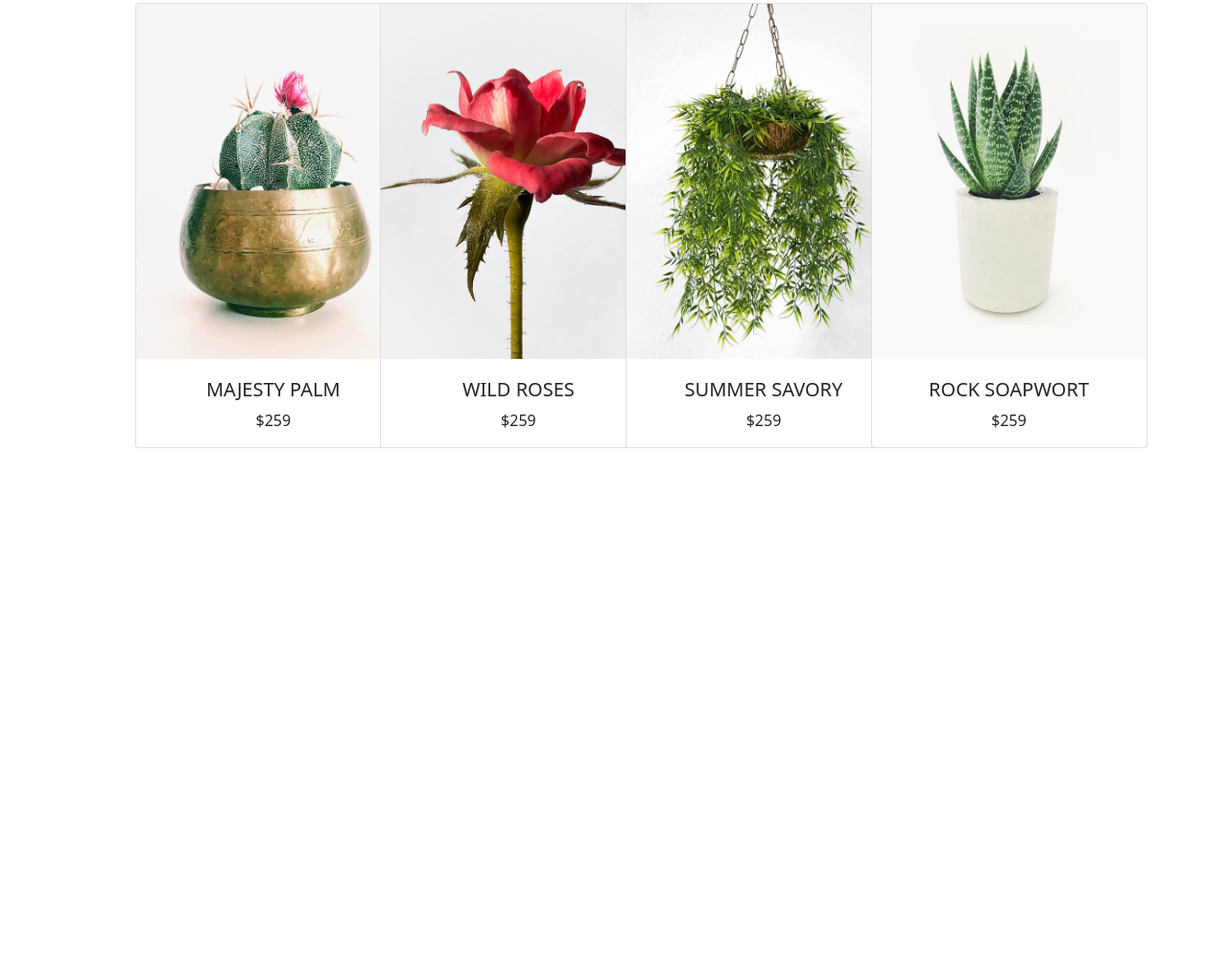
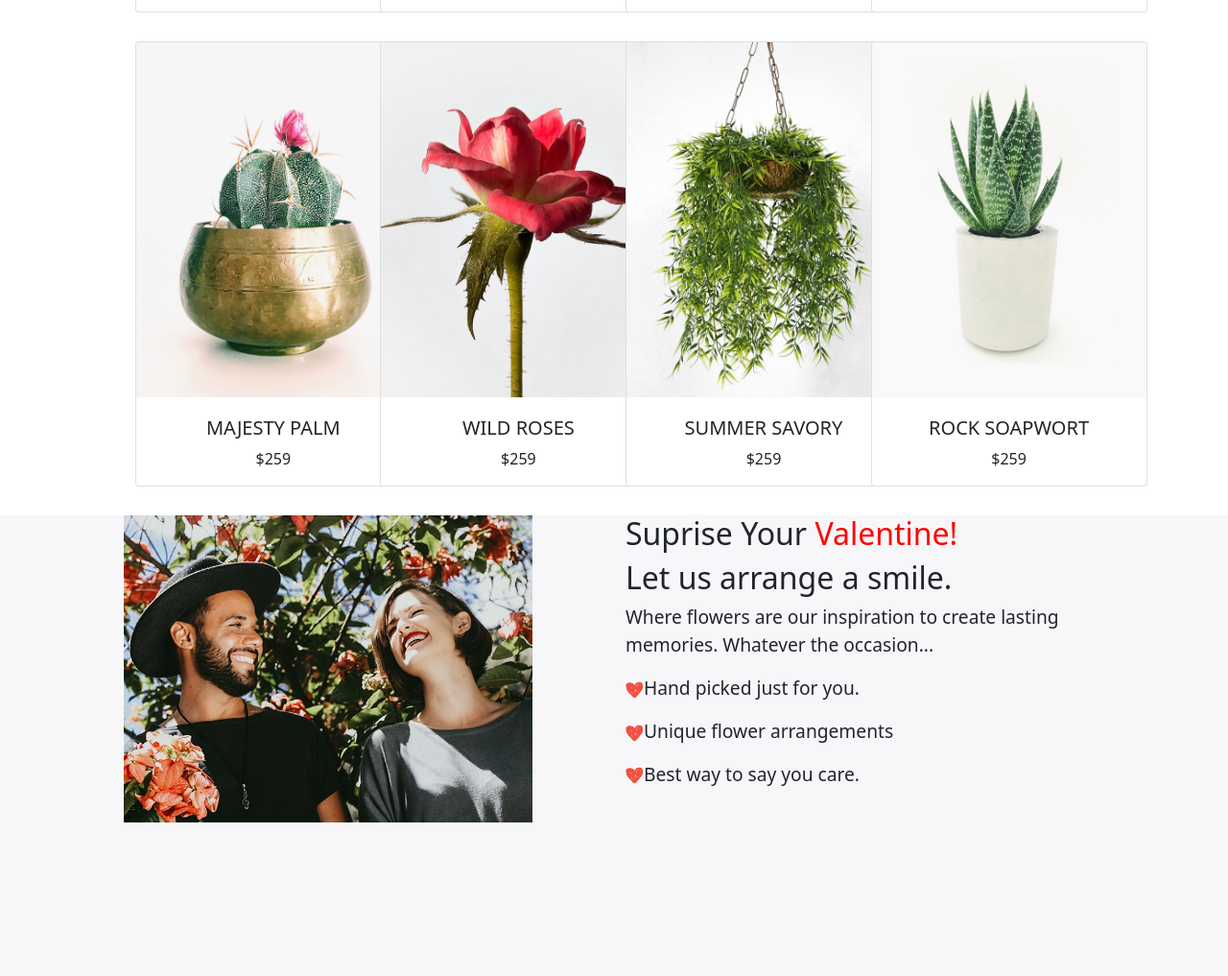
Before and after one commit to GunelMustafayeva21/musical-waffle, a plain HTML site: page flowers/index.html in a window 1280 px wide. Shown: the part 1195-2212 px from the top of the page at 96% size. Before the commit the page ends 1692 px from the top, so only its background shows below. Drawn offline with nearby package versions, Linux system fonts and the light colour scheme.

Commit message:
Flowers 25 May

```diff
--- a/flowers/ASSETS/SASS/index.scss
+++ b/flowers/ASSETS/SASS/index.scss
@@ -100,3 +100,21 @@ font-weight: 400;}
 .card-body{
   padding-top: 7%;
 }
+.pic{
+ background-image: url("/ASSETS/IMAGES/h3-video-img.jpg");
+ background-position: center;
+ background-repeat: no-repeat;
+ background-size: cover;
+ height:40vh;
+}
+#surprise{
+  .myContainer1{
+   background-color: #F7F7F9;
+   height: 60vh;
+  }
+}
+
+.video-text{
+  font-size: larger;
+  height:40vh;
+}
--- a/flowers/index.html
+++ b/flowers/index.html
@@ -155,6 +155,17 @@
 
     <section id="flowers">
       <div class="myContainer1 ">
+        <div class="flower-category">
+          <ul class="d-flex list-unstyled">
+            <li><a href="#">ALL</a></li>
+            <li><a href="#" >CACTUSES</a></li>
+            <li><a href="#">EXOTIC</a></li>
+            <li><a href="#">GREENS</a></li>
+            <li><a href="#">POPULAR</a></li>
+            <li><a href="#">VARIOUS</a></li>
+            <li><a href="#">WINTER</a></li>
+          </ul>
+        </div>
         <div class="row  justify-content-between ">
 
         <div class="col-md-3 one">
@@ -242,11 +253,22 @@
       </div>
     </section>
 
-
-
-
-
-
+     <section id="surprise">
+     <div class="myContainer1 ">
+     <div class="row justify-content-between align-items-center">
+     <div class="col-md-5 pic  "></div>
+     <div class="col-md-6 video-text">
+       <h2>Suprise Your <span style="color: red;">Valentine!</span></h2>
+       <h2>Let us arrange a smile.</h2>
+       <p class="birinci">Where flowers are our inspiration to create lasting memories. Whatever the occasion...</p>
+        <p><img src="./ASSETS/IMAGES/h1-custom-icon.png">Hand picked just for you.</p>
+        <p><img src="./ASSETS/IMAGES/h1-custom-icon.png">Unique flower arrangements</p>
+        <p><img src="./ASSETS/IMAGES/h1-custom-icon.png">Best way to say you care.</p>
+     </div>
+      </div>
+      </div>
+      </div>
+     </section>
 
 
 
```
Also changed, not shown: flowers/ASSETS/IMAGES/h1-custom-icon.png (added), flowers/ASSETS/IMAGES/h3-video-img.jpg (added), flowers/ASSETS/css/index.css.
